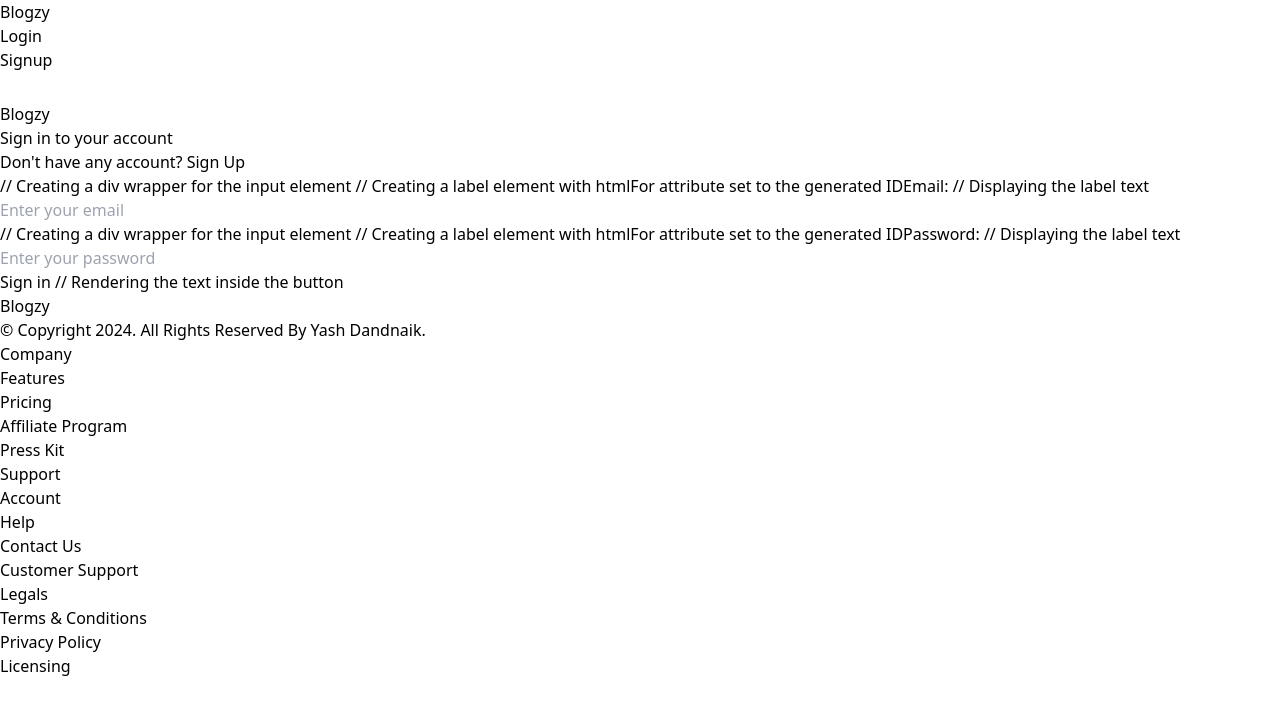
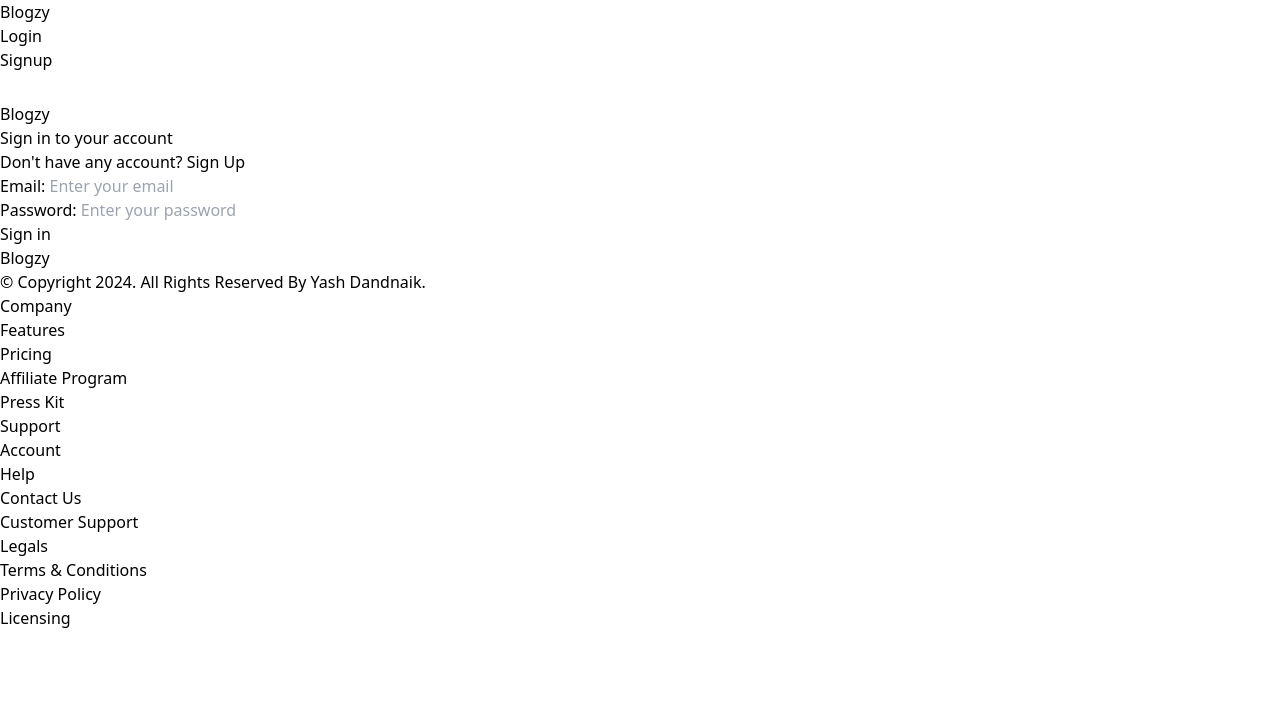
Before and after one commit to yash-ad/Blog-App, a React (Vite) app: page /login in a window 1280 px wide. Shown: the top 714 px of the page. Built offline with nearby package versions, Linux system fonts and the light colour scheme; no server answers.

Commit message:
Project almost done with solved bugs and errors

```diff
--- a/src/components/Button.jsx
+++ b/src/components/Button.jsx
@@ -11,7 +11,7 @@ function Button({
       className={`px-2 py-1 rounded-lg ${bgColor} ${textcolor} ${className}`} // Concatenating classes for styling using template literals
       {...props} // Spread other props to the button element
     >
-      {children} // Rendering the text inside the button
+      {children}
     </button>
   )
 }
--- a/src/components/Input.jsx
+++ b/src/components/Input.jsx
@@ -8,10 +8,10 @@ const Input = forwardRef(function Input(
 
   return (
     <>
-      <div className="w-full"> // Creating a div wrapper for the input element
-        {label && ( // Rendering the label if provided
-          <label className="inline-block mb-1 pl-1" htmlFor={id}> // Creating a label element with htmlFor attribute set to the generated ID
-            {label} // Displaying the label text
+      <div className="w-full">
+        {label && (
+          <label className="inline-block mb-1 pl-1" htmlFor={id}>
+            {label}
           </label>
         )}
         <input
--- a/src/components/Login.jsx
+++ b/src/components/Login.jsx
@@ -32,7 +32,7 @@ function Login() {
             <div className={`mx-auto w-full max-w-lg bg-highlight-color dark:bg-gray-100 rounded-xl p-10 border border-black/10`}>
                 <div className="mb-2 flex justify-center">
                     <span className="inline-block w-full max-w-[100px]">
-                        <Logo width="100%" /> {/* Rendering the Logo component */}
+                        <Logo width="100%" />
                     </span>
                 </div>
                 <h2 className="text-center text-2xl font-bold leading-tight">Sign in to your account</h2>
@@ -49,11 +49,11 @@ function Login() {
                 <form onSubmit={handleSubmit(login)} className='mt-8'> {/* Handling form submission */}
                     <div className='space-y-5'>
                         <Input
-                            label="Email: " // Label for email input
-                            placeholder="Enter your email" // Placeholder for email input
-                            type="email" // Type of input (email)
-                            {...register("email", { // Registering email input with form validation rules
-                                required: true, // Email is required
+                            label="Email: "
+                            placeholder="Enter your email"
+                            type="email"
+                            {...register("email", {
+                                required: true,
                                 validate: {
                                     matchPatern: (value) => /^\w+([.-]?\w+)*@\w+([.-]?\w+)*(\.\w{2,3})+$/.test(value) || // Validating email format
                                     "Email address must be a valid address",
@@ -61,16 +61,16 @@ function Login() {
                             })}
                         />
                         <Input
-                            label="Password: " // Label for password input
-                            type="password" // Type of input (password)
-                            placeholder="Enter your password" // Placeholder for password input
-                            {...register("password", { // Registering password input with form validation rules
-                                required: true, // Password is required
+                            label="Password: "
+                            type="password"
+                            placeholder="Enter your password"
+                            {...register("password", {
+                                required: true,
                             })}
                         />
                         <Button
-                            type="submit" // Setting button type to submit
-                            className="w-full" // Setting button width to full width
+                            type="submit"
+                            className="w-full"
                         >
                             Sign in {/* Button text */}
                         </Button>
--- a/src/components/Signup.jsx
+++ b/src/components/Signup.jsx
@@ -42,7 +42,7 @@ function Signup() {
         <div className="mb-2 flex justify-center">
           <span className="inline-block w-full max-w-[100px]">
             {/* Rendering the Logo component */}
-            <Logo width="100%" />
+            <Logo  width="100% " />
           </span>
         </div>
         <p className="mt-2 text-center text-base text-black/60">
--- a/src/pages/Home.jsx
+++ b/src/pages/Home.jsx
@@ -23,12 +23,12 @@ function Home() {
             <h1 className="text-[52px] md:text-[52px] lg:text-[72px] hero-heading mx-auto"> {/* Heading */}
               Welcome to the <span className="text-customPink">Blogzy</span> {/* Text with custom styling */}
             </h1>
-            <div className="mx-auto"> {/* Container for the button */}
-              <Button // Button component for navigation
-                onClick={() => navigateHome()} // Handling click event to navigate
-                className="my-7 md:py-2 py-0 px-5 text-white font-weight-400 bg-customPink rounded-xl shadow-lg duration-200 hover:cursor-pointer hover:bg-white hover:text-black hover:scale-105 md:mx-2 md:my-6" // Styling for the button
+            <div className="mx-auto">
+              <Button
+                onClick={() => navigateHome()}
+                className="my-7 md:py-2 py-0 px-5 text-white font-weight-400 bg-customPink rounded-xl shadow-lg duration-200 hover:cursor-pointer hover:bg-white hover:text-black hover:scale-105 md:mx-2 md:my-6"
               >
-                {status ? 'See Posts' : 'Get Started'} {/* Button text based on authentication status */}
+                {status ? 'See Posts' : 'Get Started'}
               </Button>
             </div>
           </div>
--- a/src/pages/Signup.jsx
+++ b/src/pages/Signup.jsx
@@ -4,8 +4,8 @@ import { Signup as SignupComponent } from '../components/index.js'; // Importing
 function Signup() {
   return (
     <>
-      <div className="py-0 flex flex-col items-center"> {/* Container for the Signup component */}
-        <SignupComponent /> {/* Rendering the Signup component */}
+      <div className="py-0 flex flex-col items-center">
+        <SignupComponent />
       </div>
     </>
   );
```
